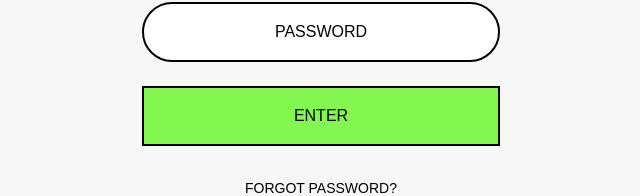
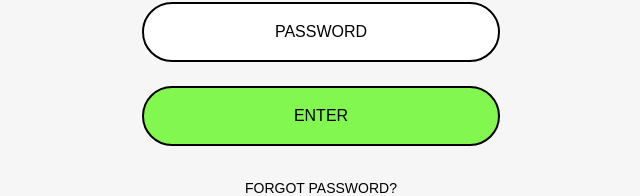
Before and after one commit to aledrinyth/TerrainProject, a React (Vite) app in the folder terrainapp/webapp/: page /login in a window 1280 px wide. Shown: the part 492-688 px from the top of the page, without its empty margins (319-959 px from the left). Built offline with nearby package versions, Linux system fonts and the light colour scheme; no server answers.

Commit message:
style: minor changes

```diff
--- a/terrainapp/webapp/src/BookingPage.jsx
+++ b/terrainapp/webapp/src/BookingPage.jsx
@@ -533,7 +533,7 @@ const handleBookingSubmit = async (bookingData) => {
           {/* Logout button */}
           <button
             onClick={handleLogout}
-            className="px-4 py-2 bg-terrain-blue text-white rounded-lg hover:bg-opacity-90 hover-cursor-green transition-colors font-gt-america font-semibold"
+            className="px-4 py-2 bg-terrain-blue text-white rounded-lg hover:bg-opacity-90 transition-colors font-gt-america font-semibold"
           >
             Logout
           </button>
@@ -576,7 +576,6 @@ const handleBookingSubmit = async (bookingData) => {
           </div>
         )}
 
-        {/* Removed My Bookings button from here */}
       </div>
 
       {/* Combined desk layout with Kitchen */}
--- a/terrainapp/webapp/src/Login.jsx
+++ b/terrainapp/webapp/src/Login.jsx
@@ -117,7 +117,7 @@ export default function Login() {
           />
           <button
           type="submit"
-          className="w-[358px] h-[60px] border-2 border-black bg-terrain-green font-gt-america hover:opacity-90 transition-all hover-cursor-green"
+          className="w-[358px] h-[60px] border-2 border-black rounded-full bg-terrain-green font-gt-america hover:opacity-90 transition-all hover-cursor-green"
           >
             ENTER
           </button>
```
